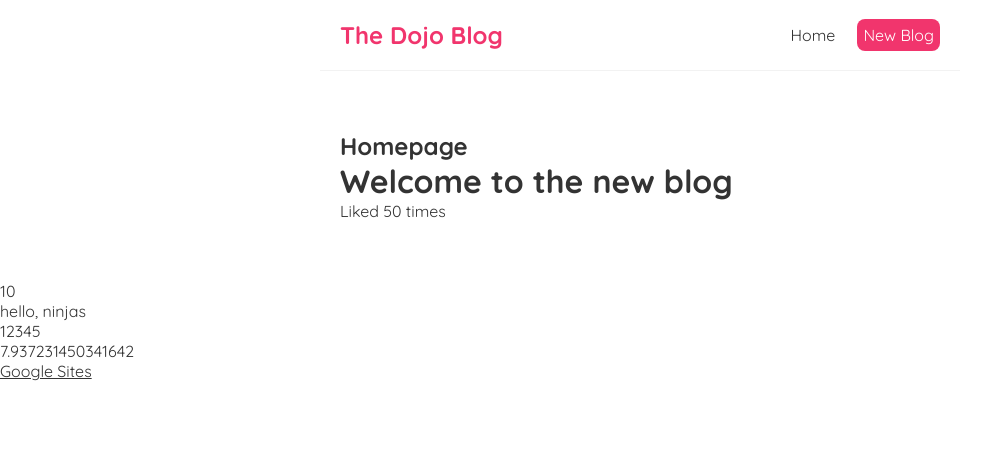
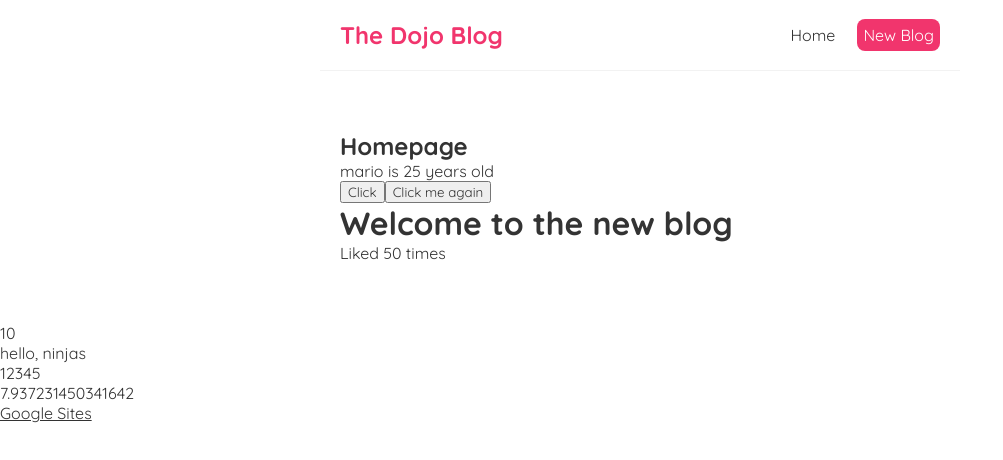
Before and after one commit to admartx86/dojo-blog, a React (Create React App) app: page / in a window 1280 px wide. Shown: the top 460 px of the page, without its empty margins (0-1003 px from the left). Built offline with nearby package versions, Linux system fonts and the light colour scheme.

Commit message:
tutorial: Finish tutorial video #7

```diff
--- a/src/Home.js
+++ b/src/Home.js
@@ -1,7 +1,26 @@
+import { useState} from 'react';
+
 const Home = () => {
+
+   // let name = "mario";
+    const [name, setName] = useState("mario");
+    const [age, setAge] = useState("25");
+
+    const handleClick = () => {
+        setName("luigi")
+        setAge("12")
+    }
+
+    const handleClickAgain = (name) => {
+        console.log('hello' + name);
+    }
+
     return (
         <div className="home">
             <h2>Homepage</h2>
+            <p>{ name} is {age} years old</p>
+            <button onClick={handleClick}>Click</button>
+            <button onClick={(e) => handleClickAgain("mario", e)}>Click me again</button>
         </div>
      );
 }
```
